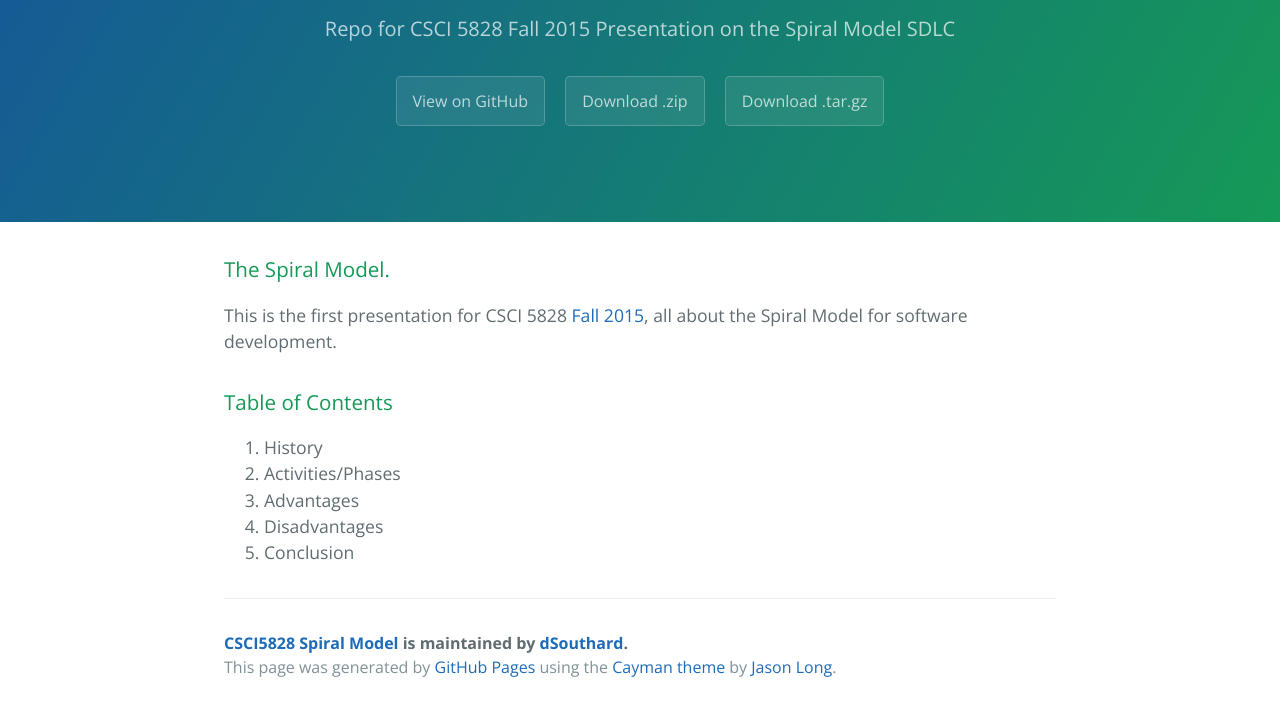
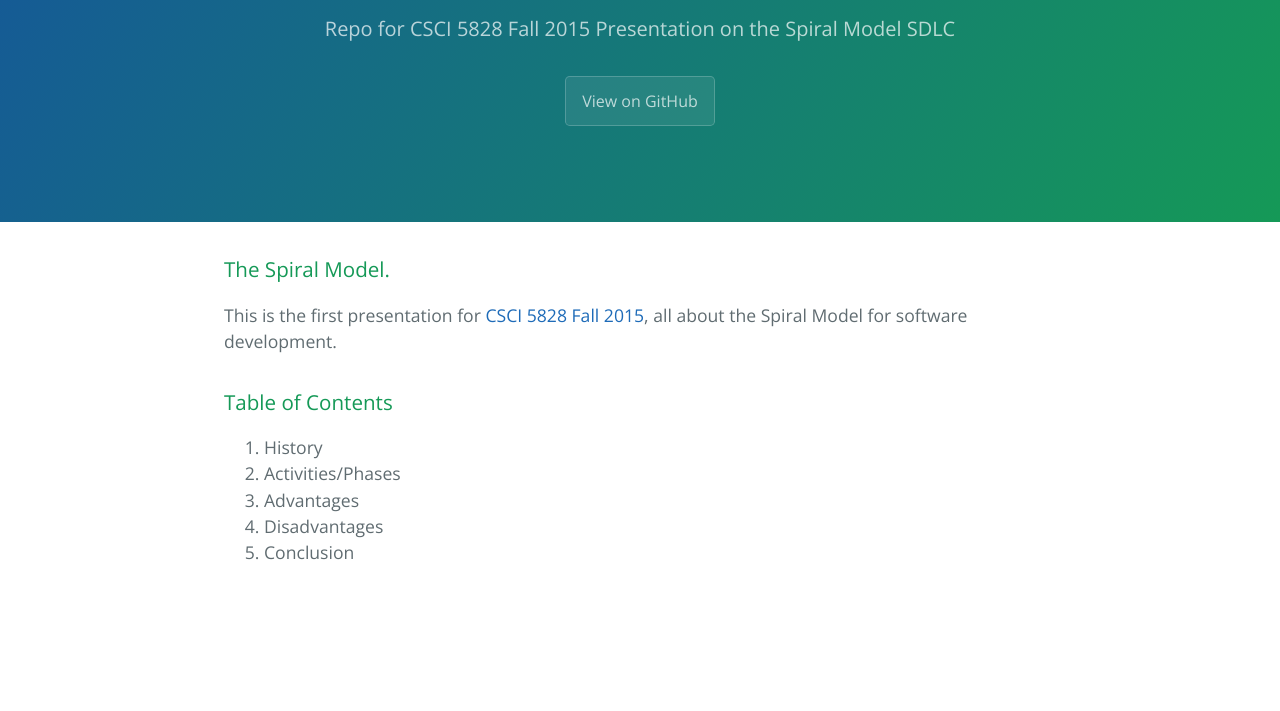
Before and after one commit to dSouthard/CSCI5828_SpiralModel, a plain HTML site: page index.html in a window 1280 px wide. Shown: the part 161-872 px from the top of the page. After the commit the page ends 800 px from the top, so only its background shows below. Drawn offline with nearby package versions, Linux system fonts and the light colour scheme.

Commit message:
Update index.html

```diff
--- a/index.html
+++ b/index.html
@@ -14,15 +14,13 @@
       <h1 class="project-name">CSCI5828 Spiral Model</h1>
       <h2 class="project-tagline">Repo for CSCI 5828 Fall 2015 Presentation on the Spiral Model SDLC</h2>
       <a href="https://github.com/dSouthard/CSCI5828_SpiralModel" class="btn">View on GitHub</a>
-      <a href="https://github.com/dSouthard/CSCI5828_SpiralModel/zipball/master" class="btn">Download .zip</a>
-      <a href="https://github.com/dSouthard/CSCI5828_SpiralModel/tarball/master" class="btn">Download .tar.gz</a>
     </section>
 
     <section class="main-content">
       <h3>
 <a id="the-spiral-model" class="anchor" href="#the-spiral-model" aria-hidden="true"><span class="octicon octicon-link"></span></a>The Spiral Model.</h3>
 
-<p>This is the first presentation for CSCI 5828 <a href="http://www.cs.colorado.edu/%7Ekena/classes/5828/f15/assignments/presentations.html">Fall 2015</a>, all about the Spiral Model for software development.</p>
+<p>This is the first presentation for <a href="http://www.cs.colorado.edu/%7Ekena/classes/5828/f15/assignments/presentations.html">CSCI 5828 Fall 2015</a>, all about the Spiral Model for software development.</p>
 
 <h3>
 <a id="table-of-contents" class="anchor" href="#table-of-contents" aria-hidden="true"><span class="octicon octicon-link"></span></a>Table of Contents</h3>
@@ -35,11 +33,6 @@
 <li>Conclusion</li>
 </ol>
 
-      <footer class="site-footer">
-        <span class="site-footer-owner"><a href="https://github.com/dSouthard/CSCI5828_SpiralModel">CSCI5828 Spiral Model</a> is maintained by <a href="https://github.com/dSouthard">dSouthard</a>.</span>
-
-        <span class="site-footer-credits">This page was generated by <a href="https://pages.github.com">GitHub Pages</a> using the <a href="https://github.com/jasonlong/cayman-theme">Cayman theme</a> by <a href="https://twitter.com/jasonlong">Jason Long</a>.</span>
-      </footer>
 
     </section>
 
```
